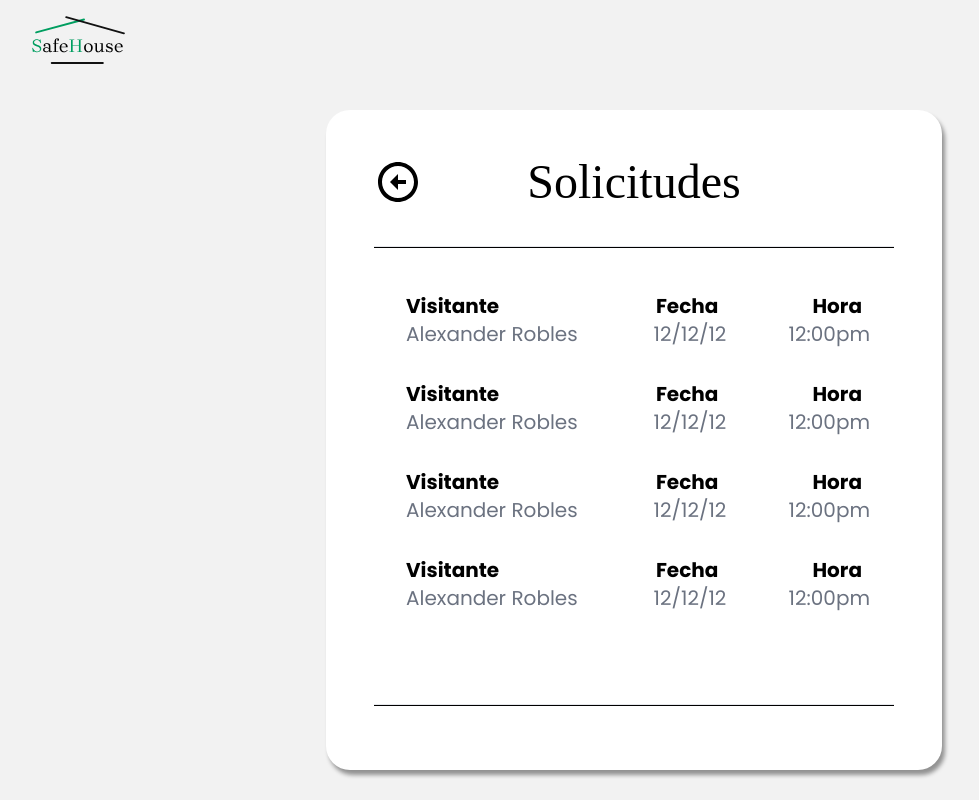
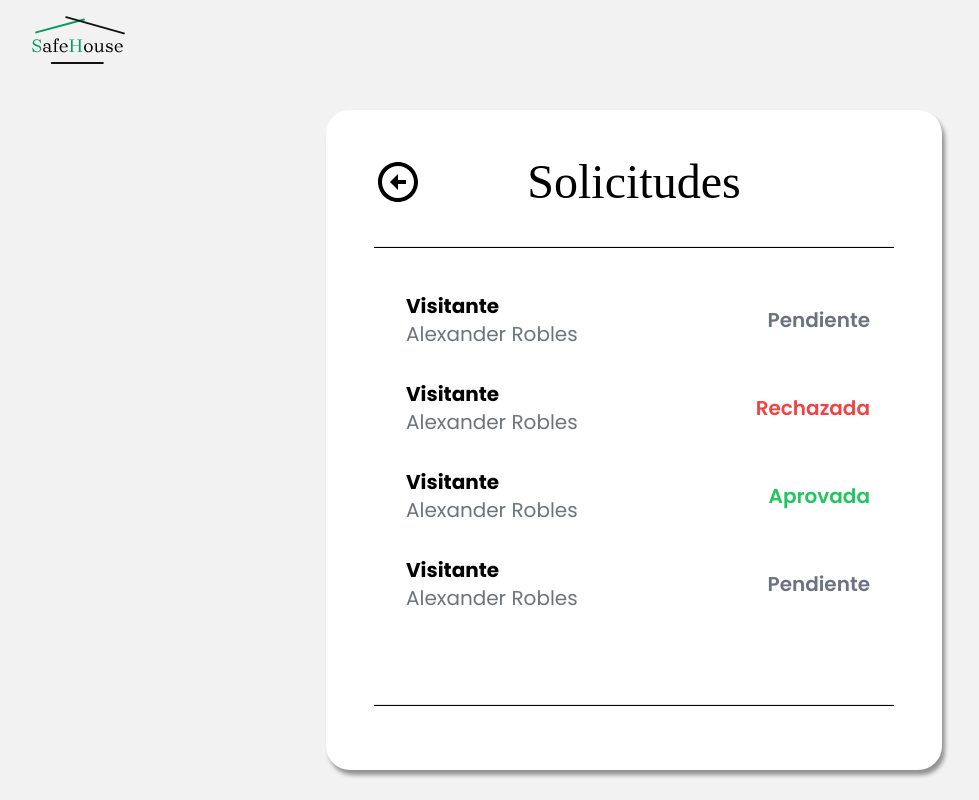
Before and after one commit to Fabio-Alfredo/deploy_definit, a React (Vite) app in the folder safeHouse-frontEnd/: page / in a window 1280 px wide. Shown: the whole page, without its empty margins (6-985 px from the left). Built offline with nearby package versions, Linux system fonts and the light colour scheme; a web font is replaced by a local one.

Commit message:
update: new stily

```diff
--- a/safeHouse-frontEnd/src/components/requestComponents/RequestCard.jsx
+++ b/safeHouse-frontEnd/src/components/requestComponents/RequestCard.jsx
@@ -14,15 +14,15 @@ const RequestCard = ({enable_time,enable_date, phase, user}) => {
                     <p className='font-popins font-bold text-sm sm:text-lg lg:text-xl items-center p-0 md:px-2 select-none '>Visitante</p>
                     <p className='font-popins text-gray-500  text-sm sm:text-lg lg:text-xl items-center p-0 md:px-2 select-none'>{user.name} {user.last_name}</p>
                 </div>
-                <div className='flex flex-col justify-end items-end my-1'>
+                <div className='flex flex-col justify-end items-end my-1 hidden group-hover/item:flex'>
                     <p className='font-popins font-bold text-sm sm:text-lg lg:text-xl items-center p-0 md:px-2 select-none '>Fecha</p>
                     <p className='font-popins text-center text-sm sm:text-lg lg:text-xl  text-gray-500 select-none'>{enable_date}</p>
                 </div>
-                <div className='flex flex-col justify-end items-end my-1'>
+                <div className=' flex-col justify-end items-end my-1 hidden group-hover/item:flex'>
                     <p className='font-popins font-bold text-sm sm:text-lg lg:text-xl items-center p-0 md:px-2 select-none'>Hora</p>
                     <p className='font-popins text-center text-sm sm:text-lg lg:text-xl  text-gray-500 select-none'>{enable_time}pm</p>
                 </div>
-                <div className=' items-center w-full hidden group-hover/item:flex md:w-fit justify-center md:justify-end gap-2 my-1'>
+                <div className=' items-center w-full md:w-fit justify-center md:justify-end gap-2 my-1'>
                     <p className={`font-popins text-center text-sm sm:text-lg lg:text-xl  text-gray-500 select-none font-semibold ${color}`}>{text}</p>
                 </div>
             </div>
```
